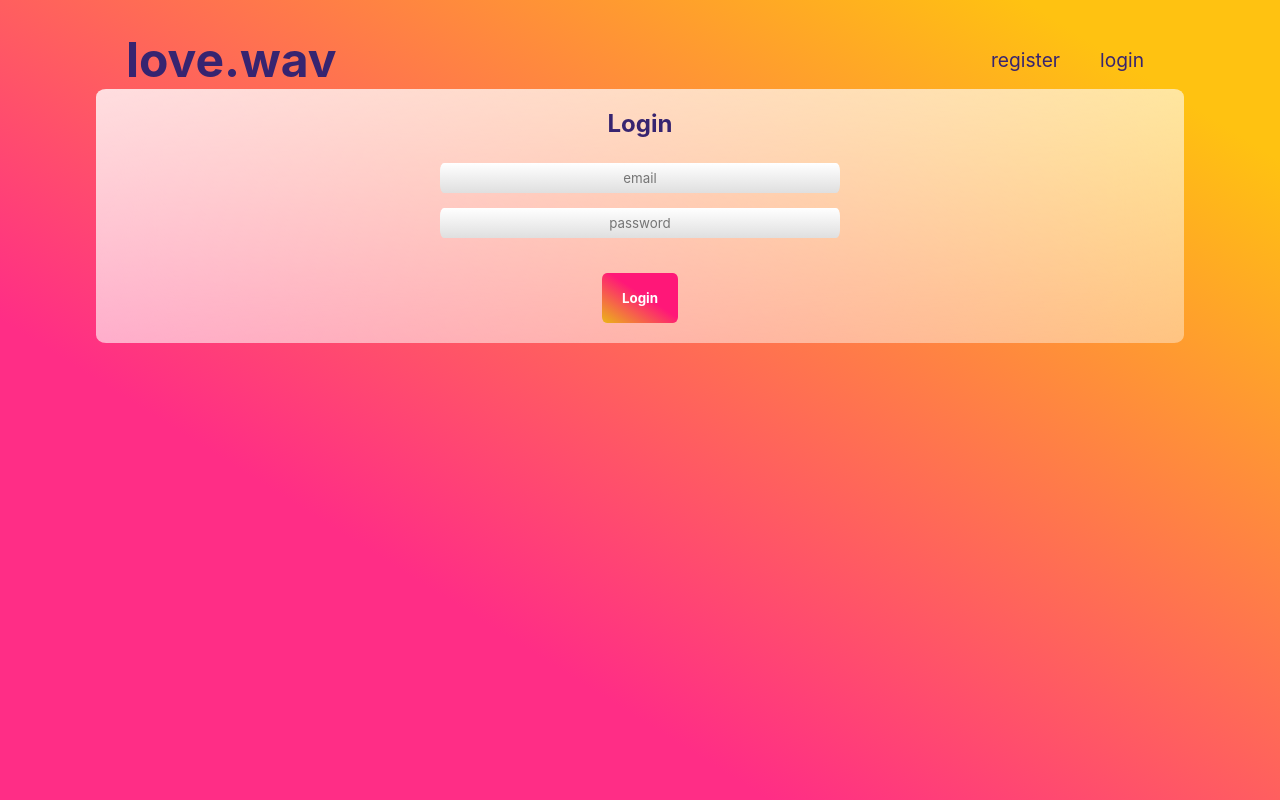
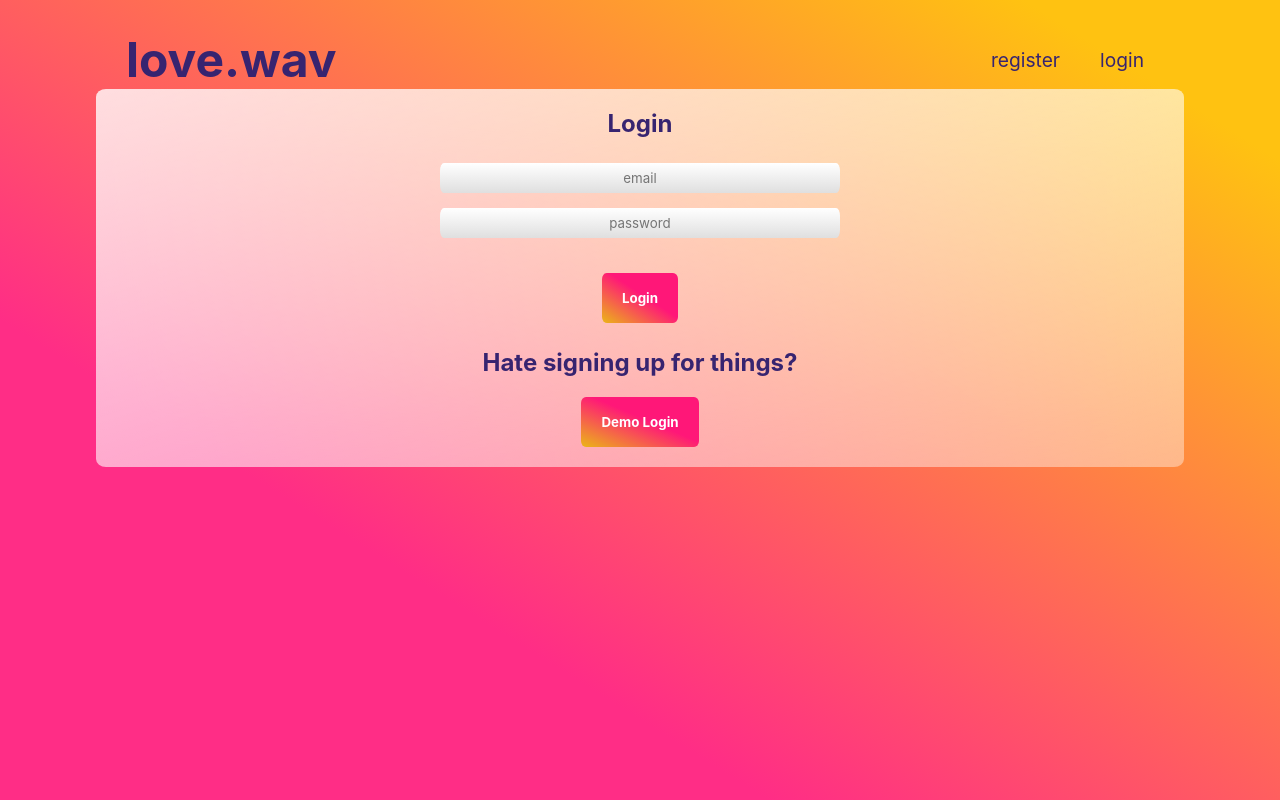
Before and after one commit to ydnaod/Love.wav, a React (Create React App) app: page /login in a window 1280 px wide. Built offline with nearby package versions, Linux system fonts and the light colour scheme; no server answers.

Commit message:
add demo login button to login and register page

```diff
--- a/src/Components/Login/Login.js
+++ b/src/Components/Login/Login.js
@@ -36,6 +36,26 @@ export function Login({ handleAuthorization }) {
         }
     }
 
+    const handleDemoSubmit = async (e) => {
+        try {
+            e.preventDefault();
+
+            const body = { "email":"demo@gmail.com", "password":"demo" };
+            const response = await fetch(`${restAPIUrl.url}/account/login`, {
+                method: 'POST',
+                headers: { 'Content-Type': 'application/json' },
+                body: JSON.stringify(body)
+            })
+
+            const parseRes = await response.json();
+            console.log(parseRes)
+            sessionStorage.setItem('token', parseRes.token)
+            handleAuthorization(true);
+        } catch (error) {
+            console.error(error.message);
+        }
+    }
+
     return (
         <Fragment>
             <div className='glass settings'>
@@ -45,6 +65,10 @@ export function Login({ handleAuthorization }) {
                     <input type='password' name='password' placeholder='password' value={password} onChange={handleChange}></input>
                     <button className = 'button'>Login</button>
                 </form>
+                <form className='form' onSubmit={handleDemoSubmit}>
+                    <h2>Hate signing up for things?</h2>
+                    <button className = 'button'>Demo Login</button>
+                </form>
             </div>
         </Fragment>
     )
--- a/src/Components/Register/Register.js
+++ b/src/Components/Register/Register.js
@@ -45,6 +45,26 @@ export function Register({ handleAuthorization }) {
         }
     }
 
+    const handleDemoSubmit = async (e) => {
+        try {
+            e.preventDefault();
+
+            const body = { "email":"demo@gmail.com", "password":"demo" };
+            const response = await fetch(`${restAPIUrl.url}/account/login`, {
+                method: 'POST',
+                headers: { 'Content-Type': 'application/json' },
+                body: JSON.stringify(body)
+            })
+
+            const parseRes = await response.json();
+            console.log(parseRes)
+            sessionStorage.setItem('token', parseRes.token)
+            handleAuthorization(true);
+        } catch (error) {
+            console.error(error.message);
+        }
+    }
+
     return (
         <Fragment>
             <div className='glass settings'>
@@ -57,6 +77,10 @@ export function Register({ handleAuthorization }) {
                     <input type='password' name="passwordConfirmation" placeholder='re-enter password' value={passwordConfirmation} onChange={handleChange}></input>
                     <button className='button'>Register</button>
                 </form>
+                <form className='form' onSubmit={handleDemoSubmit}>
+                    <h2>Hate signing up for things?</h2>
+                    <button className = 'button'>Demo Login</button>
+                </form>
             </div>
         </Fragment>
     )
```
